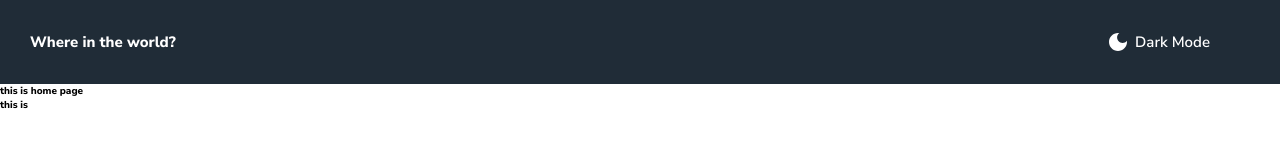
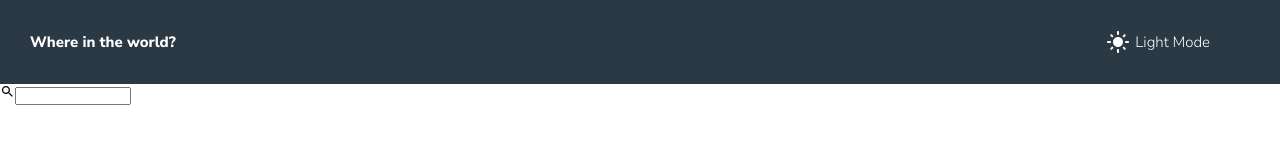
Before and after one commit to aisiklar/REST_Countries_API_Project, a React (Vite) app: page / in a window 1280 px wide. Shown: the top 162 px of the page. Built offline with nearby package versions, Linux system fonts and the light colour scheme.

Commit message:
header component finished. started bodycontainer component and searchinput component

```diff
--- /dev/null
+++ b/src/components/body-container/BodyContainer.component.jsx
@@ -0,0 +1,20 @@
+import FlagsContainer from "../flags-container/FlagsContainer.component";
+import RegionFilter from "../region-filter/RegionFilter.component";
+import SearchInput from "../search-input/SearchInput.component";
+
+const BodyContainer = () => {
+
+    return(
+        <>
+        <div>
+            <SearchInput></SearchInput>
+            <RegionFilter></RegionFilter>
+        </div>
+        <div>
+            <FlagsContainer></FlagsContainer>
+        </div>
+        </>
+    )
+}
+
+export default BodyContainer;
--- a/src/components/day-night-button/DayNightButton.component.jsx
+++ b/src/components/day-night-button/DayNightButton.component.jsx
@@ -1,13 +1,26 @@
 import { FontAwesomeIcon } from "@fortawesome/react-fontawesome";
 import "./dayNightButton.styles.scss";
-import DarkModeIcon from '@mui/icons-material/DarkMode';
-import LightModeIcon from '@mui/icons-material/LightMode'; // to switch to light mode
+import DarkModeIcon from "@mui/icons-material/DarkMode";
+import LightModeIcon from "@mui/icons-material/LightMode"; // to switch to light mode
 
-const DayNightButton = () => {
+const DayNightButton = (props) => {
+  const displayMode = props.displayMode;
+
+  console.log(
+    "DayNightButton rendered. State displayMode is taken in as a props: ",
+    displayMode
+  );
+
   return (
     <>
       <div className="icon-container">
-        <DarkModeIcon sx={{ fontSize: 24, color: 'hsl(0, 0%, 100%)' }}></DarkModeIcon>
+        {displayMode === "dark-mode" ? (
+          <LightModeIcon
+            sx={{ fontSize: 24, color: "hsl(0, 0%, 100%)" }}
+          ></LightModeIcon>
+        ) : (
+          <DarkModeIcon sx={{ fontSize: 24, color: "black" }}></DarkModeIcon>
+        )}
       </div>
     </>
   );
--- a/src/components/day-night-switcher/DayNightSwitcher.component.jsx
+++ b/src/components/day-night-switcher/DayNightSwitcher.component.jsx
@@ -1,15 +1,31 @@
 import DayNightButton from "../day-night-button/DayNightButton.component";
 import DayNightText from "../day-night-text/DayNightText.component";
 import "./dayNightSelection.styles.scss";
+import { useState } from "react";
 
-const DayNightSwitcher = () => {
+const DayNightSwitcher = (props) => {
+  const [displayMode, setDisplayMode] = useState("dark-mode");
+  console.log('DayNightSwitcher rendered. State displayMode: ', displayMode);
+
+  const changeDisplayMode = () => {
+    console.log("changeDisplayMode is clicked!");
+    if (displayMode == "dark-mode") {
+      setDisplayMode("light-mode");
+      props.displayMode('light-mode');
+    } else {
+      setDisplayMode("dark-mode");
+      props.displayMode('dark-mode');
+    }
+  };
+  console.log("displayMode is set to: ", displayMode);
+
   return (
     <div className="day-night-selection">
-      <div className="day-night-button">
-        <DayNightButton></DayNightButton>
+      <div className="day-night-button" onClick={changeDisplayMode}>
+        <DayNightButton displayMode={displayMode}></DayNightButton>
       </div>
       <div className="day-night-text">
-        <DayNightText></DayNightText>
+        <DayNightText displayMode={displayMode}></DayNightText>
       </div>
     </div>
   );
--- a/src/components/day-night-text/DayNightText.component.jsx
+++ b/src/components/day-night-text/DayNightText.component.jsx
@@ -1,7 +1,16 @@
 import "./dayNightText.styles.scss";
 
-const DayNightText = () => {
-  return <div className="dayNightText"> Dark Mode</div>;
+const DayNightText = (props) => {
+  const displayMode = props.displayMode;
+
+  return (
+    <>
+      {displayMode === "dark-mode" ? (
+        <div className="dayNightText">Light Mode</div>
+      ) : (
+        <div className="dayNightText light">Dark Mode</div>
+      )}
+    </>
+  );
 };
-
 export default DayNightText;
--- a/src/components/day-night-text/dayNightText.styles.scss
+++ b/src/components/day-night-text/dayNightText.styles.scss
@@ -1,5 +1,11 @@
 .dayNightText {
   font-size: 1.5rem;
   color: hsl(0, 0%, 100%);
-  font-weight: 600;
+  font-weight: 300;
 }
+
+.dayNightText.light {
+  font-size: 1.5rem;
+  color: hsl(200, 15%, 8%);
+  font-weight: 300;
+}
--- a/src/components/header/Header.component.jsx
+++ b/src/components/header/Header.component.jsx
@@ -5,12 +5,21 @@ import { useState } from "react";
 
 const Header = () => {
 
+  const [displayMode, setDisplayMode] = useState('dark-mode');
+  console.log('Header rendered. State displayMode: ', displayMode);
+
+  const displayModeHandler = (visMode) => {
+    console.log('displayModeHandler called from dayNightSwitcher, passed in: ', visMode);
+    setDisplayMode(visMode)
+  }
+
   return (
     <>
-      <main className="header-container">
+      <main className={(
+        displayMode==='dark-mode' ? "header-container": "header-container light")}>
         <p>Where in the world?</p>
         <div className="dayNightSwitcher-container">
-          <DayNightSwitcher></DayNightSwitcher>
+          <DayNightSwitcher displayMode={displayModeHandler}></DayNightSwitcher>
         </div>
       </main>
       <Outlet></Outlet>
--- a/src/components/header/header.styles.scss
+++ b/src/components/header/header.styles.scss
@@ -7,7 +7,7 @@
   height: auto;
   margin: 0 0;
   padding: 3rem 0;
-  background-color: hsl(207, 26%, 17%);
+  background-color: hsl(209, 23%, 22%);
   color: hsl(0, 0%, 100%);
 
   p {
@@ -19,3 +19,25 @@
     margin-right: 5rem;
   }
 }
+
+.header-container.light {
+  display: flex;
+  flex-direction: row;
+  justify-content: space-between;
+  align-items: center;
+  width: 100%;
+  height: auto;
+  margin: 0 0;
+  padding: 3rem 0;
+  background-color: white;
+  color: hsl(200, 15%, 8%);
+
+  p {
+    font-weight: 800;
+    font-size: 1.5rem;
+    margin-left: 3rem;
+  }
+  .dayNightSwitcher-container {
+    margin-right: 5rem;
+  }
+}
--- /dev/null
+++ b/src/components/search-input/SearchInput.component.jsx
@@ -0,0 +1,15 @@
+import SearchIcon from '@mui/icons-material/Search';
+
+const SearchInput = () => {
+
+    return(
+        <>
+        <div className='search-input-container'>
+            <SearchIcon></SearchIcon>
+            <input></input>
+        </div>
+        </>
+    )
+}
+
+export default SearchInput;
--- /dev/null
+++ b/src/components/search-input/searchInput.styles.scss
@@ -0,0 +1,6 @@
+.search-input-container {
+  input {
+    border-width: 0px;
+    border-color: red;
+  }
+}
--- a/src/routes/home/home.component.jsx
+++ b/src/routes/home/home.component.jsx
@@ -1,10 +1,10 @@
 import Header from "../../components/header/Header.component";
+import BodyContainer from '../../components/body-container/BodyContainer.component';
 
 const Home = (props) => {
   return (
     <main>
-      <h1>this is home page</h1>
-      <h2>this is {props.myProps} </h2>
+    <BodyContainer></BodyContainer>
     </main>
   );
 };
```
Also changed, not shown: src/components/flags-container/FlagsContainer.component.jsx (added, +11 -0 lines), src/components/region-filter/RegionFilter.component.jsx (added, +11 -0 lines), 2 other files (tests, documents, lock files or other folders).
